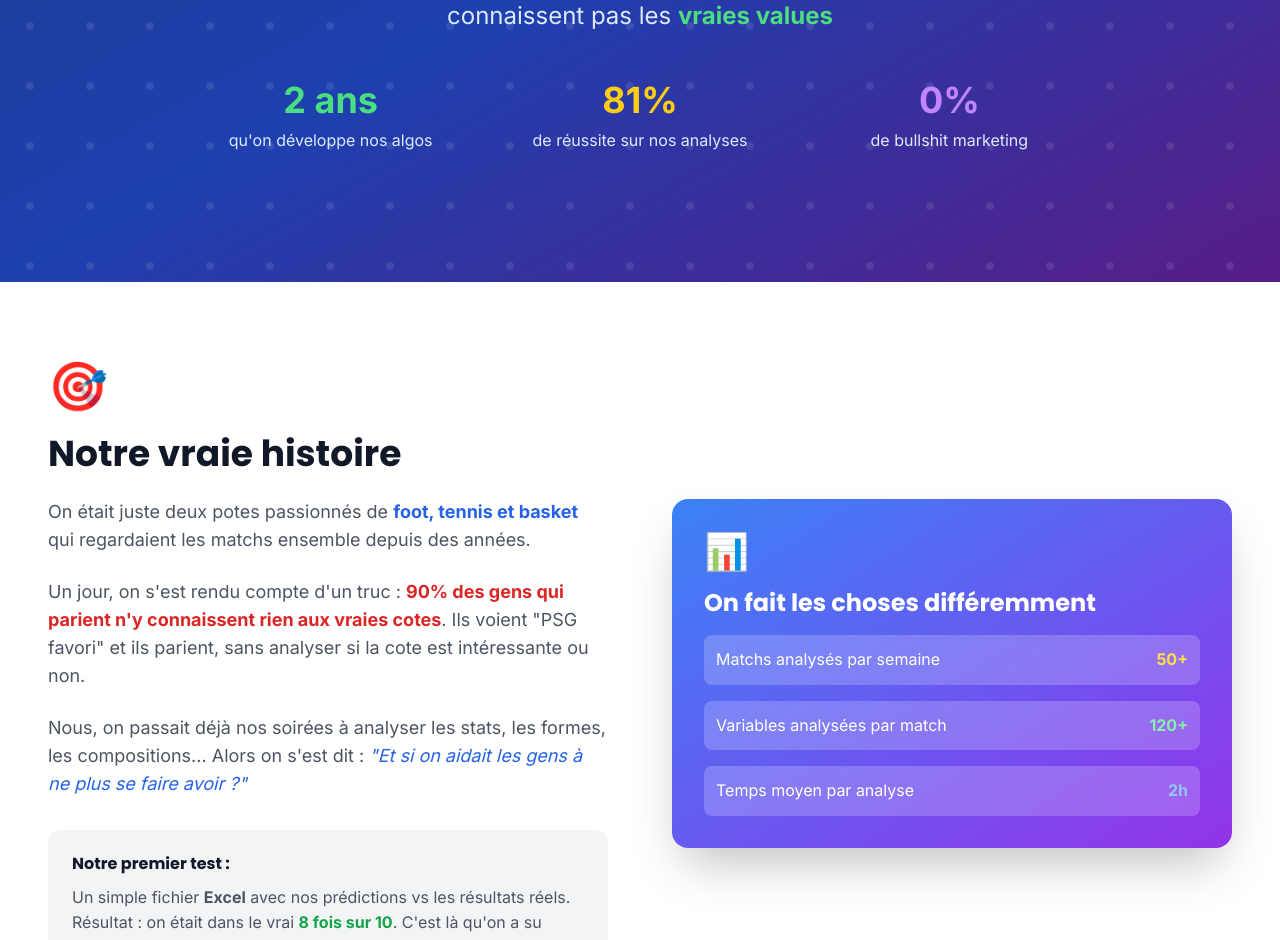
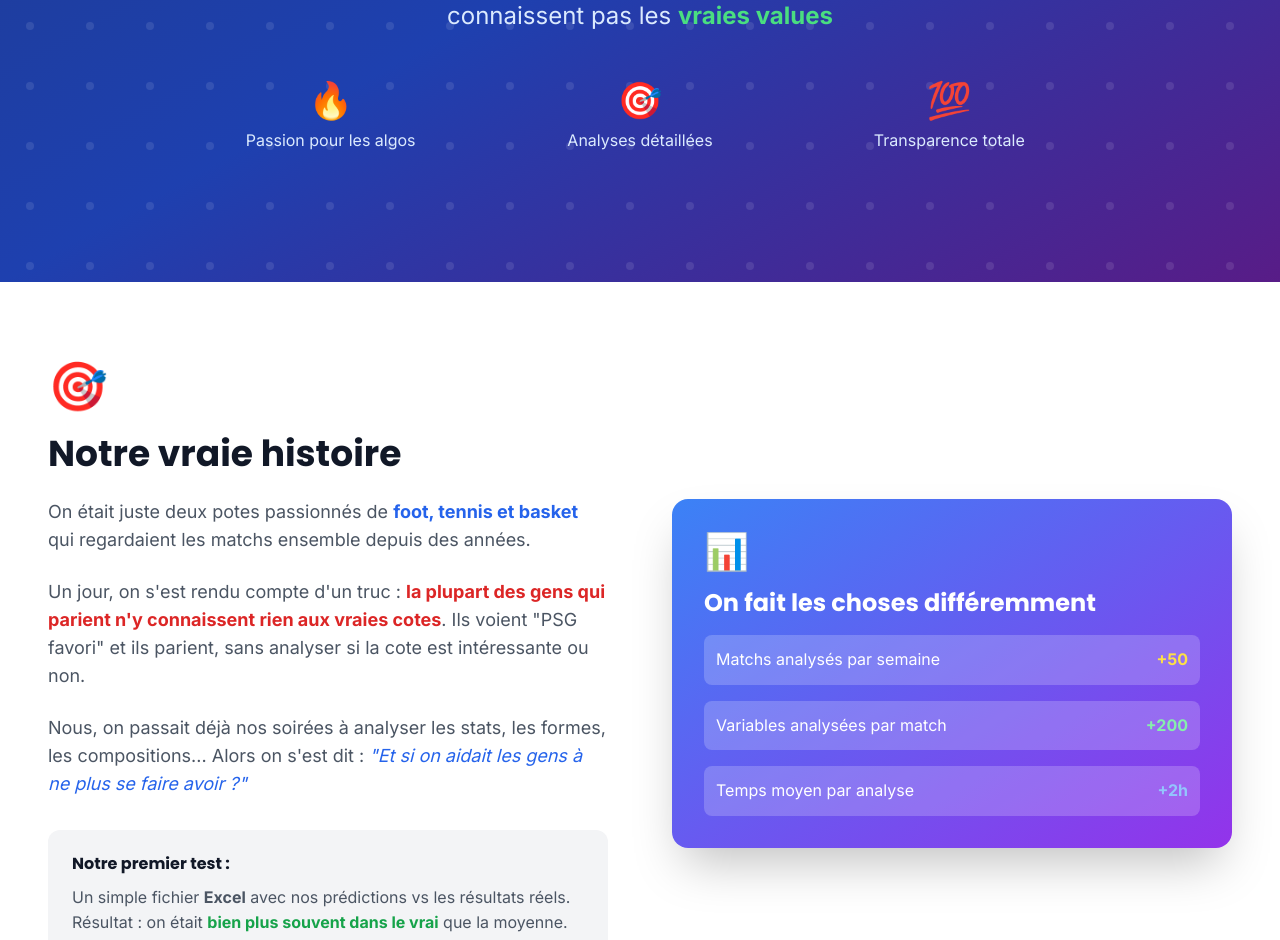
Before and after one commit to leonart92/pronostiX, a React (Create React App) app in the folder frontend/: page /about in a window 1280 px wide. Shown: the part 489-1429 px from the top of the page. Built offline with nearby package versions, Linux system fonts and the light colour scheme; no server answers.

Commit message:
fox : about page

```diff
--- a/frontend/src/pages/About.jsx
+++ b/frontend/src/pages/About.jsx
@@ -27,19 +27,19 @@ const AboutHeroSection = () => {
                         parce qu'ils ne connaissent pas les <strong className="text-green-400">vraies values</strong>
                     </p>
 
-                    {/* Stats honnêtes */}
+                    {/* Points clés sans stats */}
                     <div className="grid grid-cols-1 md:grid-cols-3 gap-8 mt-12">
                         <div className="text-center">
-                            <div className="text-3xl md:text-4xl font-bold text-green-400 mb-2">2 ans</div>
-                            <div className="text-blue-100">qu'on développe nos algos</div>
+                            <div className="text-3xl md:text-4xl font-bold text-green-400 mb-2">🔥</div>
+                            <div className="text-blue-100">Passion pour les algos</div>
                         </div>
                         <div className="text-center">
-                            <div className="text-3xl md:text-4xl font-bold text-yellow-400 mb-2">81%</div>
-                            <div className="text-blue-100">de réussite sur nos analyses</div>
+                            <div className="text-3xl md:text-4xl font-bold text-yellow-400 mb-2">🎯</div>
+                            <div className="text-blue-100">Analyses détaillées</div>
                         </div>
                         <div className="text-center">
-                            <div className="text-3xl md:text-4xl font-bold text-purple-400 mb-2">0%</div>
-                            <div className="text-blue-100">de bullshit marketing</div>
+                            <div className="text-3xl md:text-4xl font-bold text-purple-400 mb-2">💯</div>
+                            <div className="text-blue-100">Transparence totale</div>
                         </div>
                     </div>
                 </div>
@@ -65,7 +65,7 @@ const OurRealStorySection = () => {
                                 qui regardaient les matchs ensemble depuis des années.
                             </p>
                             <p>
-                                Un jour, on s'est rendu compte d'un truc : <strong className="text-red-600">90% des gens
+                                Un jour, on s'est rendu compte d'un truc : <strong className="text-red-600">la plupart des gens
                                 qui parient n'y connaissent rien aux vraies cotes</strong>. Ils voient "PSG favori"
                                 et ils parient, sans analyser si la cote est intéressante ou non.
                             </p>
@@ -80,7 +80,7 @@ const OurRealStorySection = () => {
                             <h4 className="font-bold text-gray-900 dark:text-slate-100 mb-3">Notre premier test :</h4>
                             <p className="text-gray-600 dark:text-slate-300">
                                 Un simple fichier <strong>Excel</strong> avec nos prédictions vs les résultats réels.
-                                Résultat : on était dans le vrai <strong className="text-green-600">8 fois sur 10</strong>.
+                                Résultat : on était <strong className="text-green-600">bien plus souvent dans le vrai</strong> que la moyenne.
                                 C'est là qu'on a su qu'on tenait quelque chose.
                             </p>
                         </div>
@@ -93,15 +93,15 @@ const OurRealStorySection = () => {
                             <div className="space-y-4">
                                 <div className="flex justify-between items-center bg-white/20 rounded-lg p-3">
                                     <span>Matchs analysés par semaine</span>
-                                    <span className="text-yellow-300 font-bold">50+</span>
+                                    <span className="text-yellow-300 font-bold">+50</span>
                                 </div>
                                 <div className="flex justify-between items-center bg-white/20 rounded-lg p-3">
                                     <span>Variables analysées par match</span>
-                                    <span className="text-green-300 font-bold">120+</span>
+                                    <span className="text-green-300 font-bold">+200</span>
                                 </div>
                                 <div className="flex justify-between items-center bg-white/20 rounded-lg p-3">
                                     <span>Temps moyen par analyse</span>
-                                    <span className="text-blue-300 font-bold">2h</span>
+                                    <span className="text-blue-300 font-bold">+2h</span>
                                 </div>
                             </div>
                         </div>
@@ -258,7 +258,7 @@ const TransparencySection = () => {
                         </div>
                     </div>
 
-                    {/* Nos vraies stats */}
+                    {/* Nos vraies promesses */}
                     <div className="bg-gray-50 dark:bg-slate-800 rounded-2xl p-8">
                         <h3 className="text-2xl font-bold text-gray-900 dark:text-slate-100 mb-6">
                             Ce qu'on vous promet
@@ -269,7 +269,7 @@ const TransparencySection = () => {
                                 <span className="text-2xl mr-4">🔍</span>
                                 <div>
                                     <div className="font-bold text-gray-900 dark:text-slate-100">Transparence totale</div>
-                                    <div className="text-sm text-gray-600 dark:text-slate-300">Historique 100% public</div>
+                                    <div className="text-sm text-gray-600 dark:text-slate-300">Historique complet public</div>
                                 </div>
                             </div>
 
@@ -277,7 +277,7 @@ const TransparencySection = () => {
                                 <span className="text-2xl mr-4">🤖</span>
                                 <div>
                                     <div className="font-bold text-gray-900 dark:text-slate-100">Amélioration continue</div>
-                                    <div className="text-sm text-gray-600 dark:text-slate-300">Nos algos évoluent chaque semaine</div>
+                                    <div className="text-sm text-gray-600 dark:text-slate-300">Nos algos évoluent constamment</div>
                                 </div>
                             </div>
 
```
